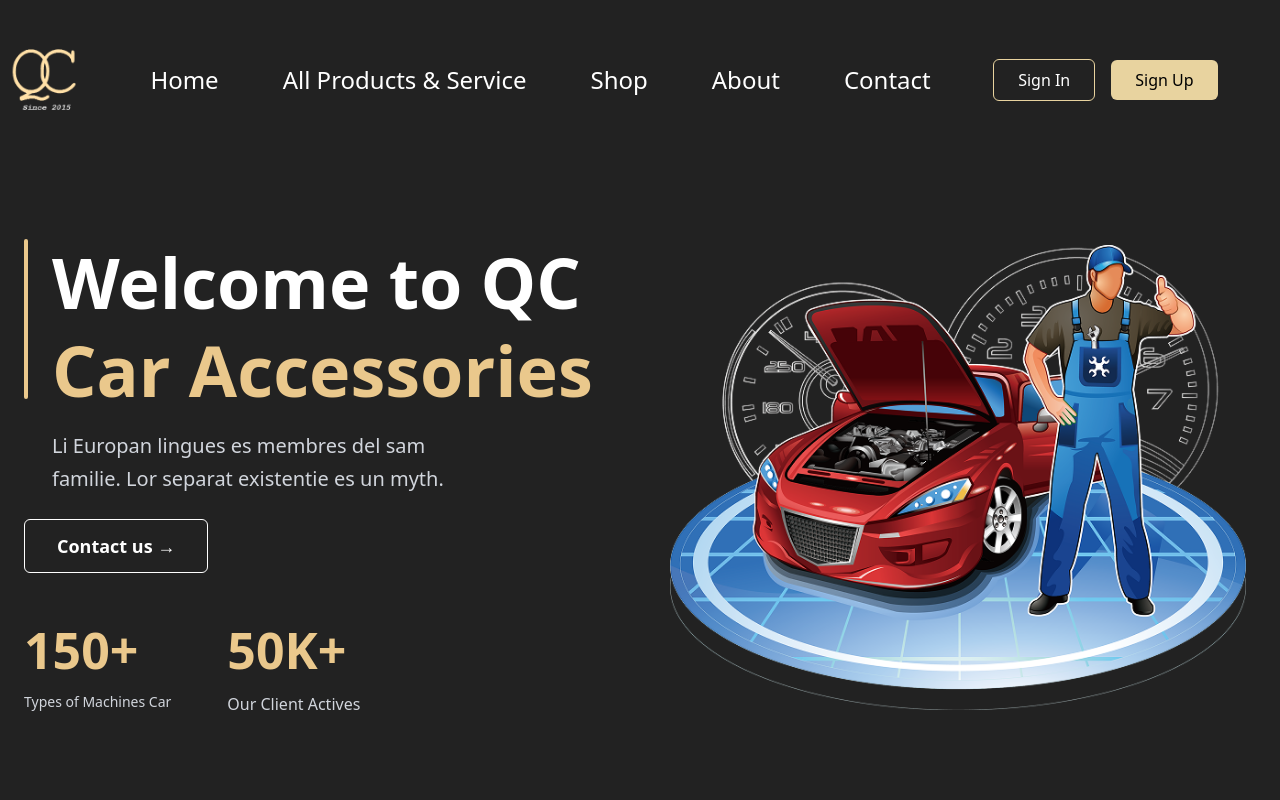
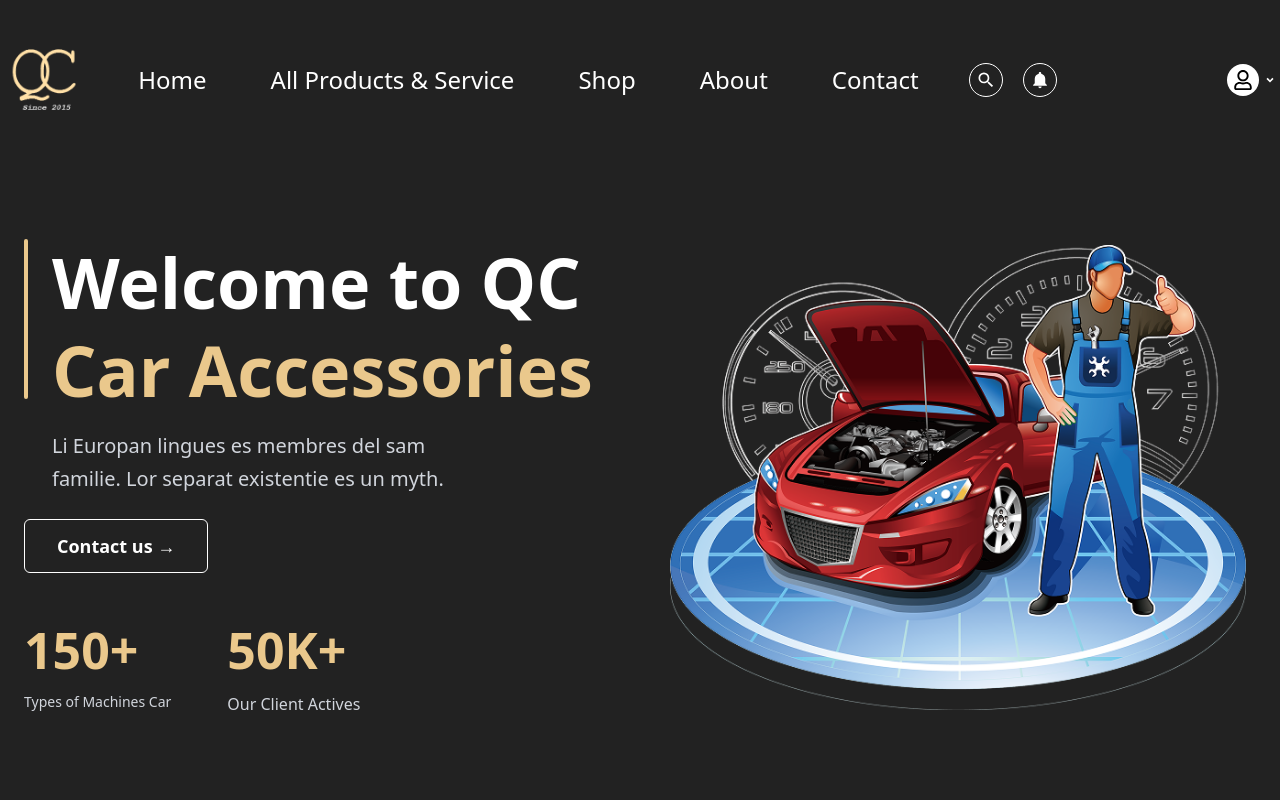
Before and after one commit to ayatbd/car-accessory-backup, a Next.js app: page / in a window 1280 px wide. Shown: the top 800 px of the page. Built offline with nearby package versions, Linux system fonts and the light colour scheme.

Commit message:
added updated user icon into header

```diff
--- a/components/layouts/Header.tsx
+++ b/components/layouts/Header.tsx
@@ -1,7 +1,12 @@
 import Image from "next/image";
 import Link from "next/link";
 import Container from "../shared/Container";
+import { MdSearch } from "react-icons/md";
+import { IoMdNotifications } from "react-icons/io";
+import { FaRegUser } from "react-icons/fa";
+import { RiArrowDropDownLine } from "react-icons/ri";
 export default function Header() {
+  const user = true;
   return (
     <div className="bg-[#222222]">
       <Container>
@@ -58,6 +63,7 @@ export default function Header() {
             </ul>
 
             {/* RIGHT — Buttons */}
+            {!user ? (
               <div className="flex items-center gap-4">
                 {/* Sign In button (outlined) */}
                 <Link href="/signin">
@@ -73,12 +79,26 @@ export default function Header() {
                   </button>
                 </Link>
               </div>
-            <div>
-              <div>
-                <span></span>
-                <span></span>
+            ) : (
+              <div className="flex items-center justify-between gap-[170px]">
+                <div className="flex items-center gap-5">
+                  <span className="rounded-full border border-white p-1.5">
+                    <MdSearch size={20} className="text-white" />
+                  </span>
+                  <span className="rounded-full border border-white p-1.5">
+                    <IoMdNotifications size={20} className="text-white" />
+                  </span>
+                </div>
+                <div className="flex items-center gap-px">
+                  <span className="rounded-full bg-white p-1.5">
+                    <FaRegUser size={20} className="text-black" />
+                  </span>
+                  <span>
+                    <RiArrowDropDownLine size={20} />
+                  </span>
                 </div>
               </div>
+            )}
           </div>
         </nav>
       </Container>
```
Lines whose indentation alone changed are shown as unchanged.
